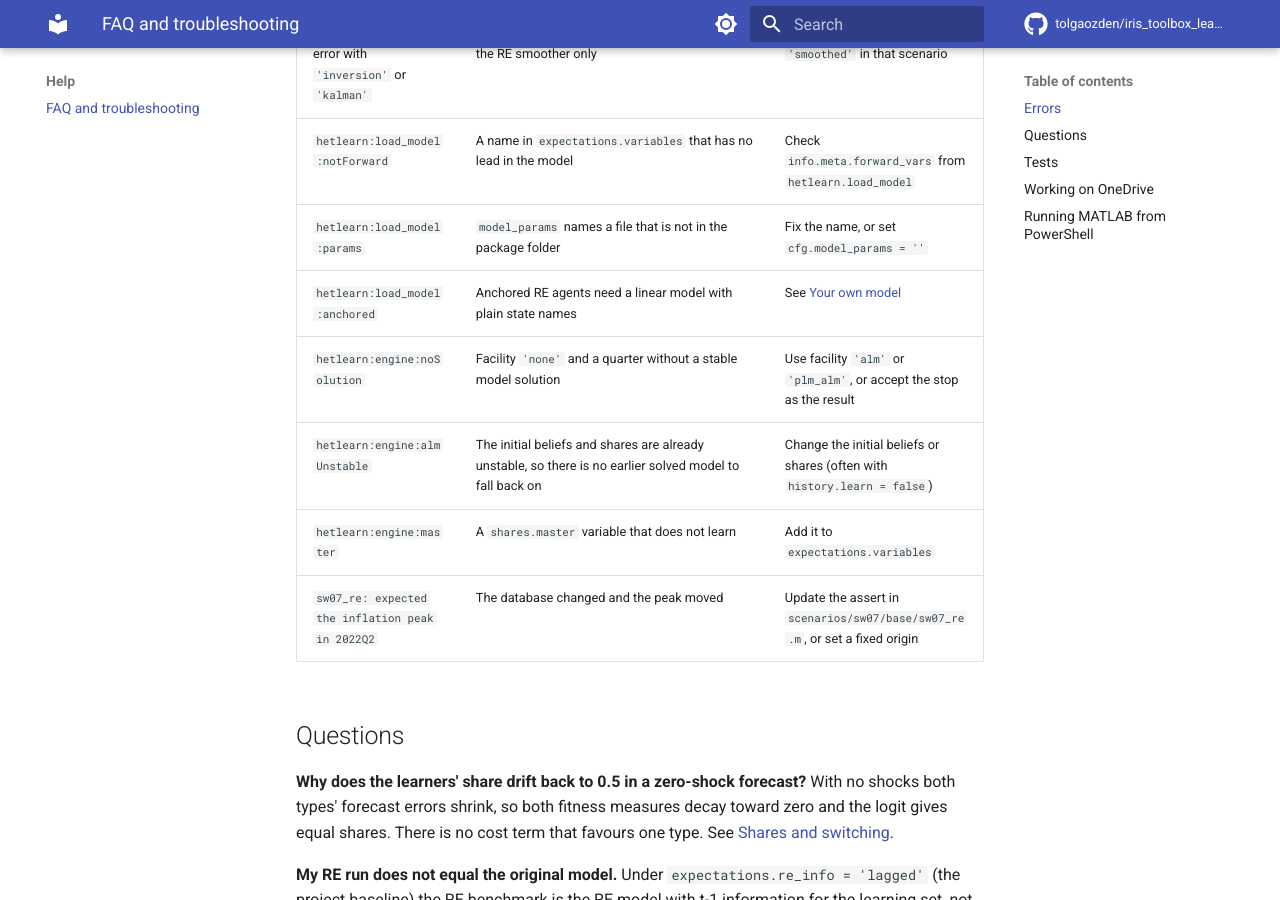
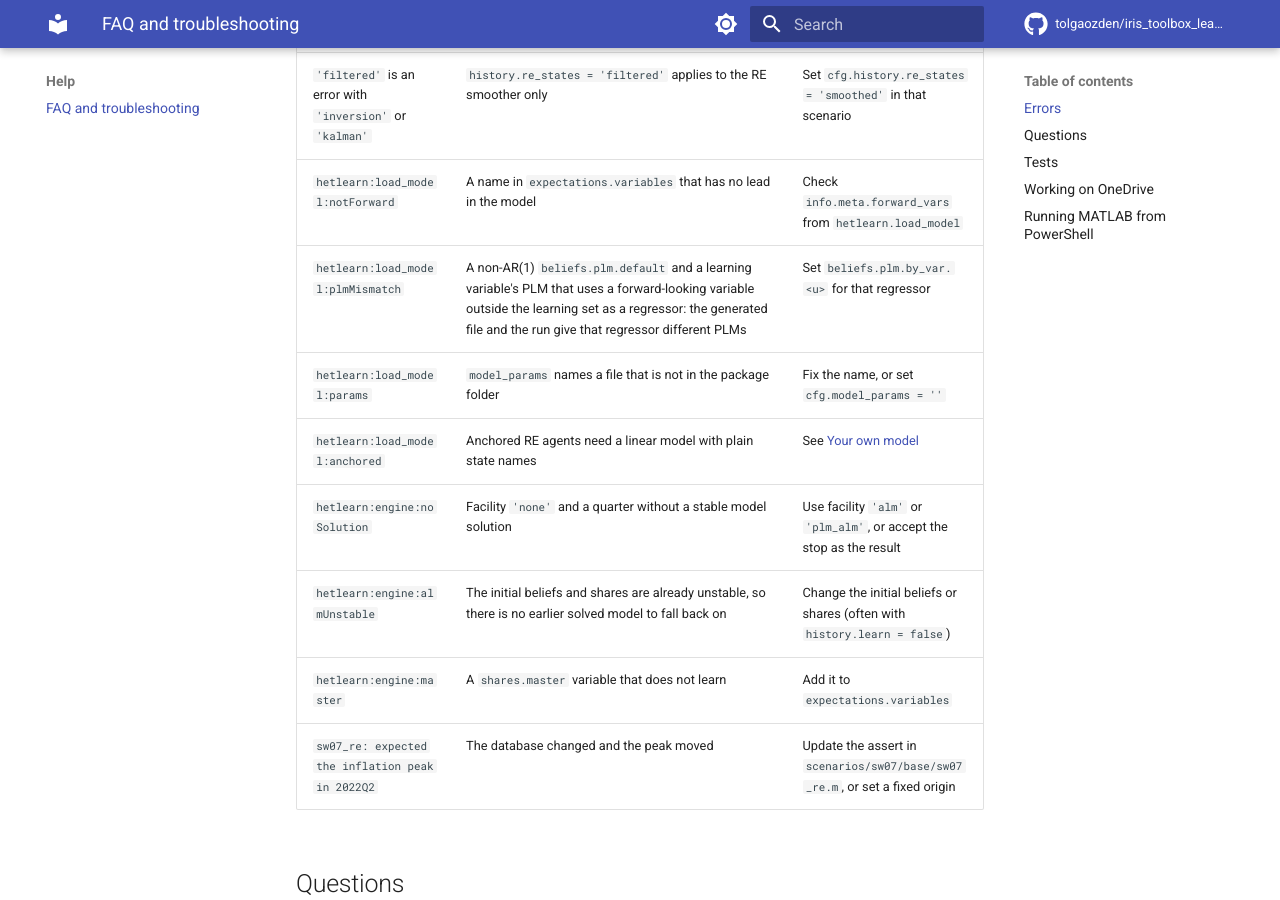
Before and after one commit to HetLearn/iris_toolbox_learning, an MkDocs documentation site: the page built from docs_site/help/faq.md, in a window 1280 px wide and 900 px high, scrolled down 918 px. Built offline with MkDocs 1.6.1 and Material for MkDocs 9.7.7, drawn with Linux system fonts in a browser that asks for light colours; comment, search, counter and statistics services are not loaded.

Commit message:
Clean-up before submission: comments and docs (docs_site/help/faq.md)
Stale facility comments, the test master path, the DESIGN option tree, user-guide notes (realtime scope, plmMismatch, gain.koz.master lists, evaluate_tables options), site and README consistency. No behaviour change.

```diff
--- a/docs_site/help/faq.md
+++ b/docs_site/help/faq.md
@@ -13,6 +13,7 @@
 | An error that `re_info = 'lagged'` needs a learning set | `hetlearn.load_options(struct())` under a master that sets `'lagged'` | Set `expectations.variables`, or pass a master: `hetlearn.load_options(cfg, struct())` |
 | `'filtered'` is an error with `'inversion'` or `'kalman'` | `history.re_states = 'filtered'` applies to the RE smoother only | Set `cfg.history.re_states = 'smoothed'` in that scenario |
 | `hetlearn:load_model:notForward` | A name in `expectations.variables` that has no lead in the model | Check `info.meta.forward_vars` from `hetlearn.load_model` |
+| `hetlearn:load_model:plmMismatch` | A non-AR(1) `beliefs.plm.default` and a learning variable's PLM that uses a forward-looking variable outside the learning set as a regressor: the generated file and the run give that regressor different PLMs | Set `beliefs.plm.by_var.<u>` for that regressor |
 | `hetlearn:load_model:params` | `model_params` names a file that is not in the package folder | Fix the name, or set `cfg.model_params = ''` |
 | `hetlearn:load_model:anchored` | Anchored RE agents need a linear model with plain state names | See [Your own model](../your-own-model.md#limits) |
 | `hetlearn:engine:noSolution` | Facility `'none'` and a quarter without a stable model solution | Use facility `'alm'` or `'plm_alm'`, or accept the stop as the result |
```
